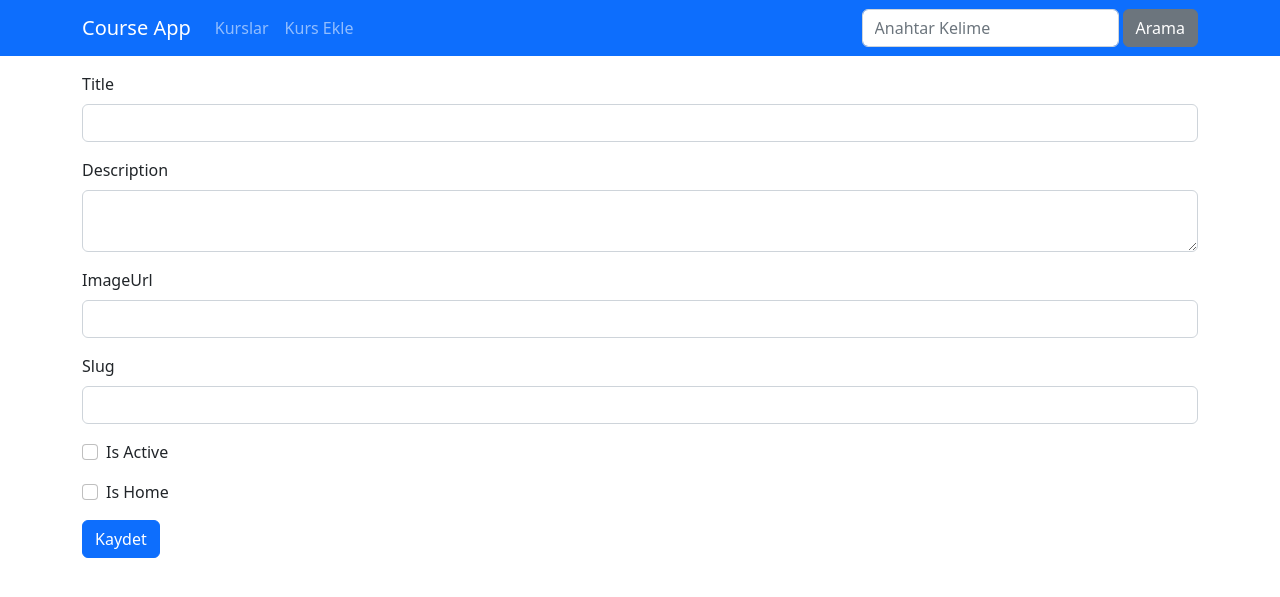
After one commit to gonulpolat/Django-ile-Web-Gelistirme-Sadik-Turan, a Django app: page /kurs/create-course in a window 1280 px wide. The commit adds this page. Shown: the top 597 px of the page. Run offline with Django 4.2, Linux system fonts and the light colour scheme; some libraries are stand-ins or nearby versions.

Commit message:
html post formu oluşturuldu

```diff
--- /dev/null
+++ b/Courses/templates/courses/create_course.html
@@ -0,0 +1,51 @@
+{% extends "layout.html" %}
+
+{% load static %}
+
+{% block css_files %}
+    <link rel="stylesheet" href=" {% static "courses/css/style.css" %} ">
+{% endblock css_files %}
+
+{% block page_title %}
+    Create Course
+{% endblock page_title %}
+
+{% block content %}
+    <div class="container mt-3">
+        <div class="row">
+            <div class="col-12">
+                <form action="{% url "create_course" %}" method="POST">
+                    <div class="mb-3">
+                        <label for="title" class="form-label">Title</label>
+                        <input type="text" name="title" class="form-control">
+                    </div>
+                    <div class="mb-3">
+                        <label for="description" class="form-label">Description</label>
+                        <textarea name="description" class="form-control"></textarea>
+                    </div>
+                    <div class="mb-3">
+                        <label for="imageUrl" class="form-label">ImageUrl</label>
+                        <input type="text" name="imageUrl" class="form-control">
+                    </div>
+                    <div class="mb-3">
+                        <label for="slug" class="form-label">Slug</label>
+                        <input type="text" name="slug" class="form-control">
+                    </div>
+                    <div class="form-check mb-3">
+                        <input type="checkbox" name="isActive" class="form-check-input">
+                        <label for="isActive" class="form-check-label">Is Active</label>
+                    </div>
+                    <div class="form-check mb-3">
+                        <input type="checkbox" name="isHome" class="form-check-input">
+                        <label for="isHome" class="form-check-label">Is Home</label>
+                    </div>
+                    <button type="submit" class="btn btn-primary">Kaydet</button>
+                </form>
+            </div>
+        </div>
+    </div>
+{% endblock content %}
+
+{% block js_files %}
+    <script src="{% static "courses/js/script.js" %}"></script>
+{% endblock js_files %}
--- a/Courses/urls.py
+++ b/Courses/urls.py
@@ -4,6 +4,7 @@ from . import views
 urlpatterns = [
     path("", views.index, name="index"),
     path("search", views.search, name="search"),
+    path("create-course", views.createCourse, name="create_course"),
     path("<slug:slug>", views.details, name="course_details"),
     path("kategori/<slug:slug>", views.getCoursesByCategory, name="courses_by_category")
 ]
--- a/Courses/views.py
+++ b/Courses/views.py
@@ -30,6 +30,9 @@ def search(request):
         "categories": kategoriler
     })
 
+def createCourse(request):
+    return render(request, "courses/create_course.html")
+
 
 def details(request, slug):
 
--- a/templates/partials/_nav.html
+++ b/templates/partials/_nav.html
@@ -7,10 +7,7 @@
                 <a href="{% url "index" %}" class="nav-link">Kurslar</a>
             </li>
             <li class="nav-item">
-                <a href="/contact" class="nav-link">İletişim</a>
-            </li>
-            <li class="nav-item">
-                <a href="/about" class="nav-link">Hakkımızda</a>
+                <a href="{% url "create_course" %}" class="nav-link">Kurs Ekle</a>
             </li>
         </ul>
 
```
